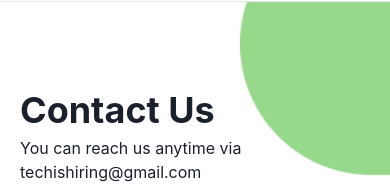
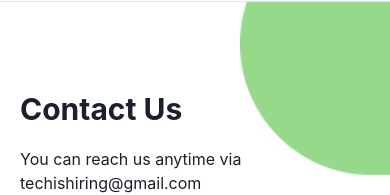
Before and after one commit to TechIsHiring/techishiring-website, a Next.js app: page /contact in a window 390 px wide. Shown: the part 111-306 px from the top of the page. Built offline with nearby package versions, Linux system fonts and the light colour scheme; no server answers.

Commit message:
Added more responsiveness to mimick behavior in prod

```diff
--- a/src/components/molecules/contact-heading/contact-heading.tsx
+++ b/src/components/molecules/contact-heading/contact-heading.tsx
@@ -6,7 +6,7 @@ import React from "react";
 const ContactHeading = () => {
   return (
       <div className={"flex justify-start items-start flex-col"}>
-        <HeaderText level={"h2"} className={"text-secondary py-2 font-bold text-4xl leading-5"}>
+        <HeaderText level={"h2"} className={"text-secondary py-2 font-bold text-3xl md:text-4xl leading-snug md:leading-tight"}>
                 Contact Us
         </HeaderText>
         <DefaultText className={"text-gray mt-2"}>
```
